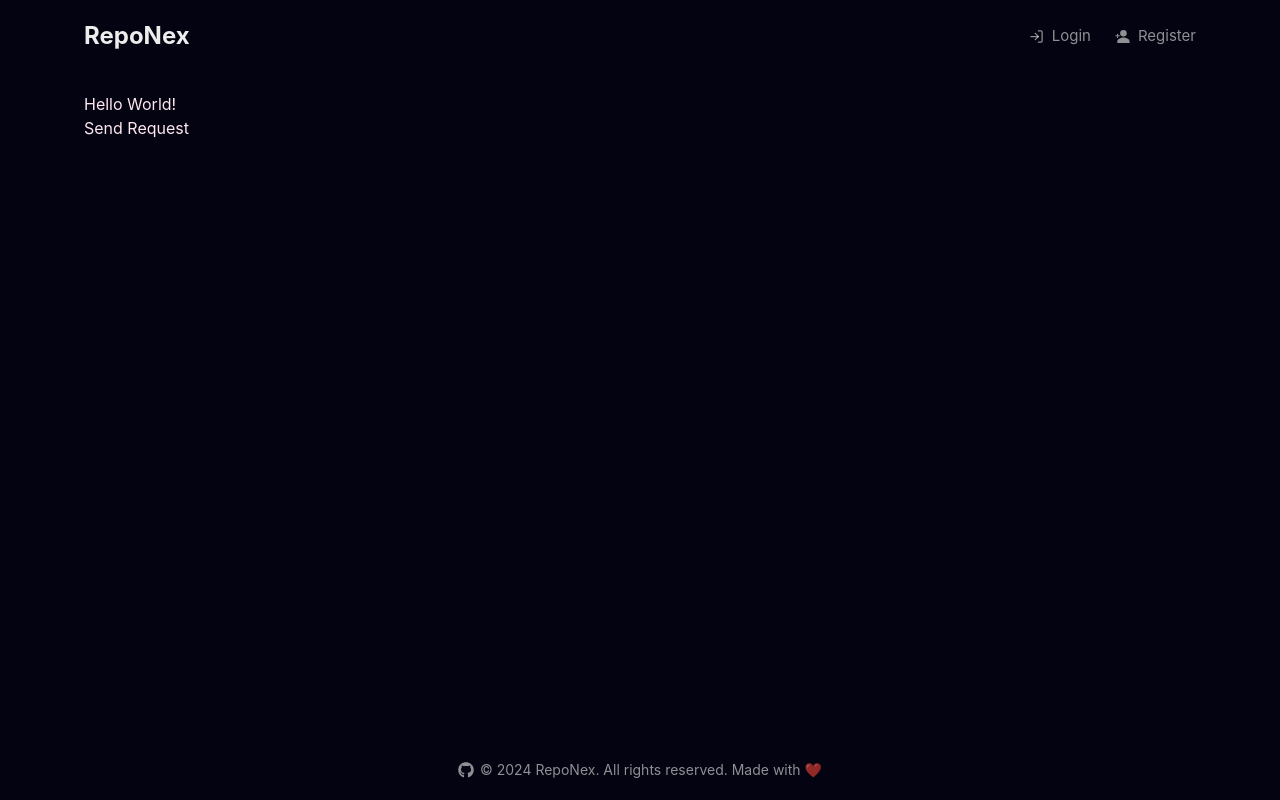
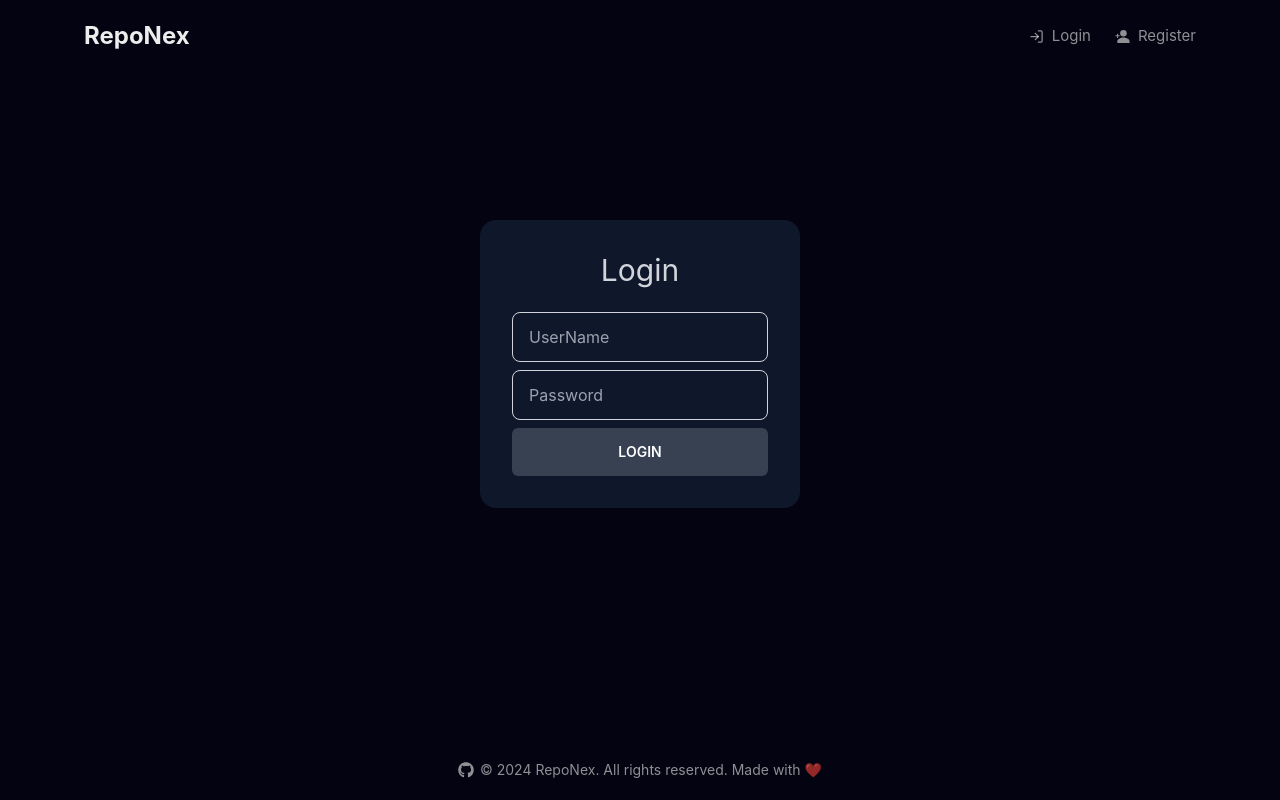
Before and after one commit to BugReportOnWeb/reponex, a React (Vite) app in the folder client/: page / in a window 1280 px wide. Built offline with nearby package versions, Linux system fonts and the light colour scheme; no server answers.

Commit message:
Add auth check for authorized routes

```diff
--- a/client/src/App.tsx
+++ b/client/src/App.tsx
@@ -2,13 +2,18 @@ import { Route, Routes } from "react-router-dom";
 import Dashboard from "./pages/Dashboard";
 import Register from "./pages/Register";
 import Login from "./pages/Login";
+import { useContext } from "react";
+import { AuthUserContext } from "./context/AuthUserContext";
+import { AuthUserContextType } from "./types/user";
 
 const App = () => {
+    const { authUser } = useContext(AuthUserContext) as AuthUserContextType;
+
     return (
         <Routes>
-            <Route path="/" element={<Dashboard />} />
-            <Route path="/register" element={<Register />} />
-            <Route path="/login" element={<Login />} />
+            <Route path="/" element={authUser ? <Dashboard /> : <Login />} />
+            <Route path="/register" element={authUser ? <Dashboard /> : <Register />} />
+            <Route path="/login" element={authUser ? <Dashboard /> : <Login />} />
         </Routes>
     )
 }
--- a/client/src/context/AuthUserContext.tsx
+++ b/client/src/context/AuthUserContext.tsx
@@ -17,4 +17,4 @@ const AuthUserContextProvider = ({ children }: AuthUserContextProviderProps) =>
     )
 }
 
-export default AuthUserContextProvider;
+export { AuthUserContextProvider, AuthUserContext };
--- a/client/src/main.tsx
+++ b/client/src/main.tsx
@@ -3,7 +3,7 @@ import ReactDOM from "react-dom/client";
 import NavBar from "./components/NavBar.tsx";
 import Footer from "./components/Footer.tsx";
 import { BrowserRouter } from "react-router-dom";
-import AuthUserContextProvider from "./context/AuthUserContext.tsx";
+import { AuthUserContextProvider } from "./context/AuthUserContext.tsx";
 import App from "./App.tsx";
 import "./index.css";
 
```
